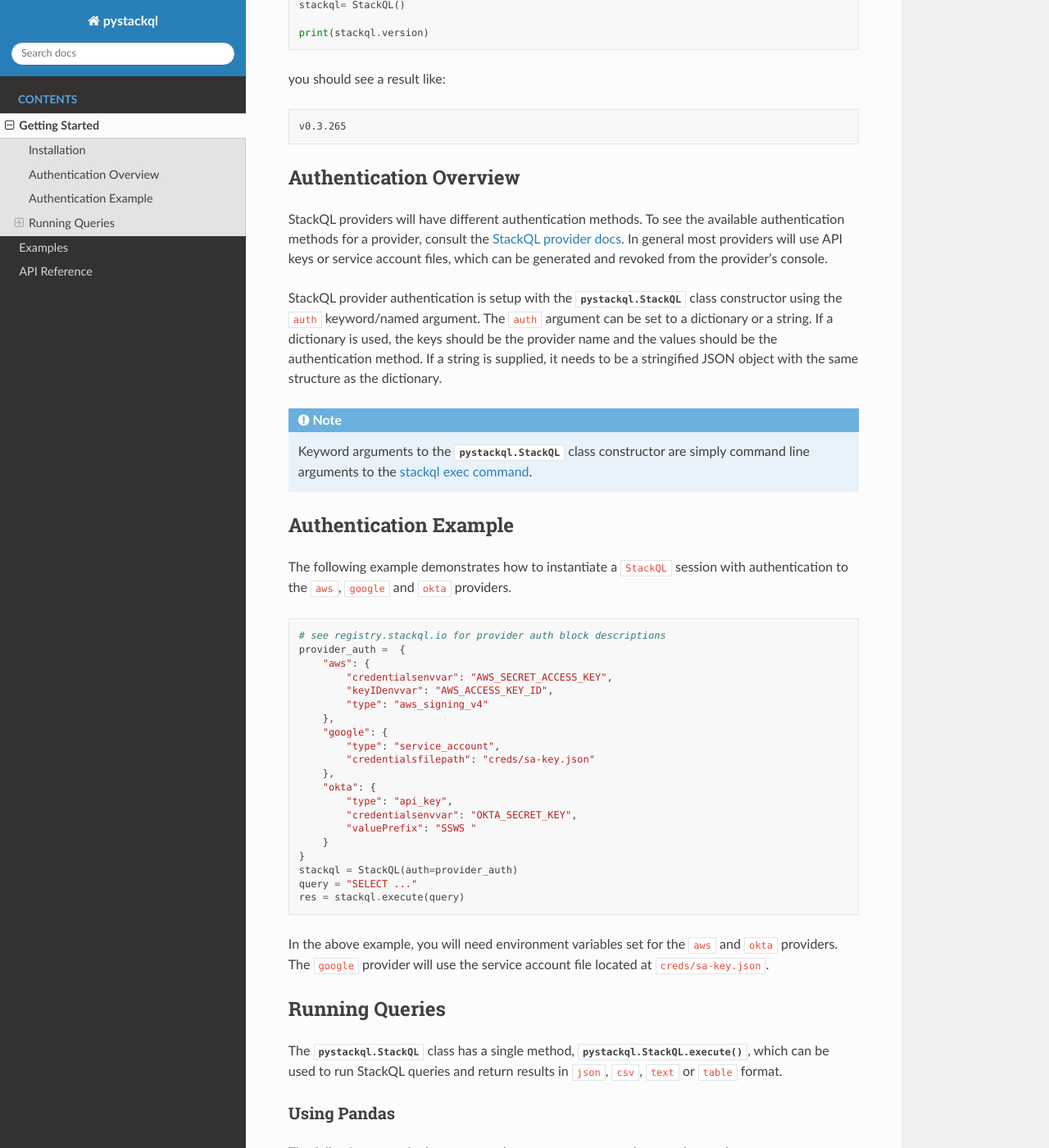
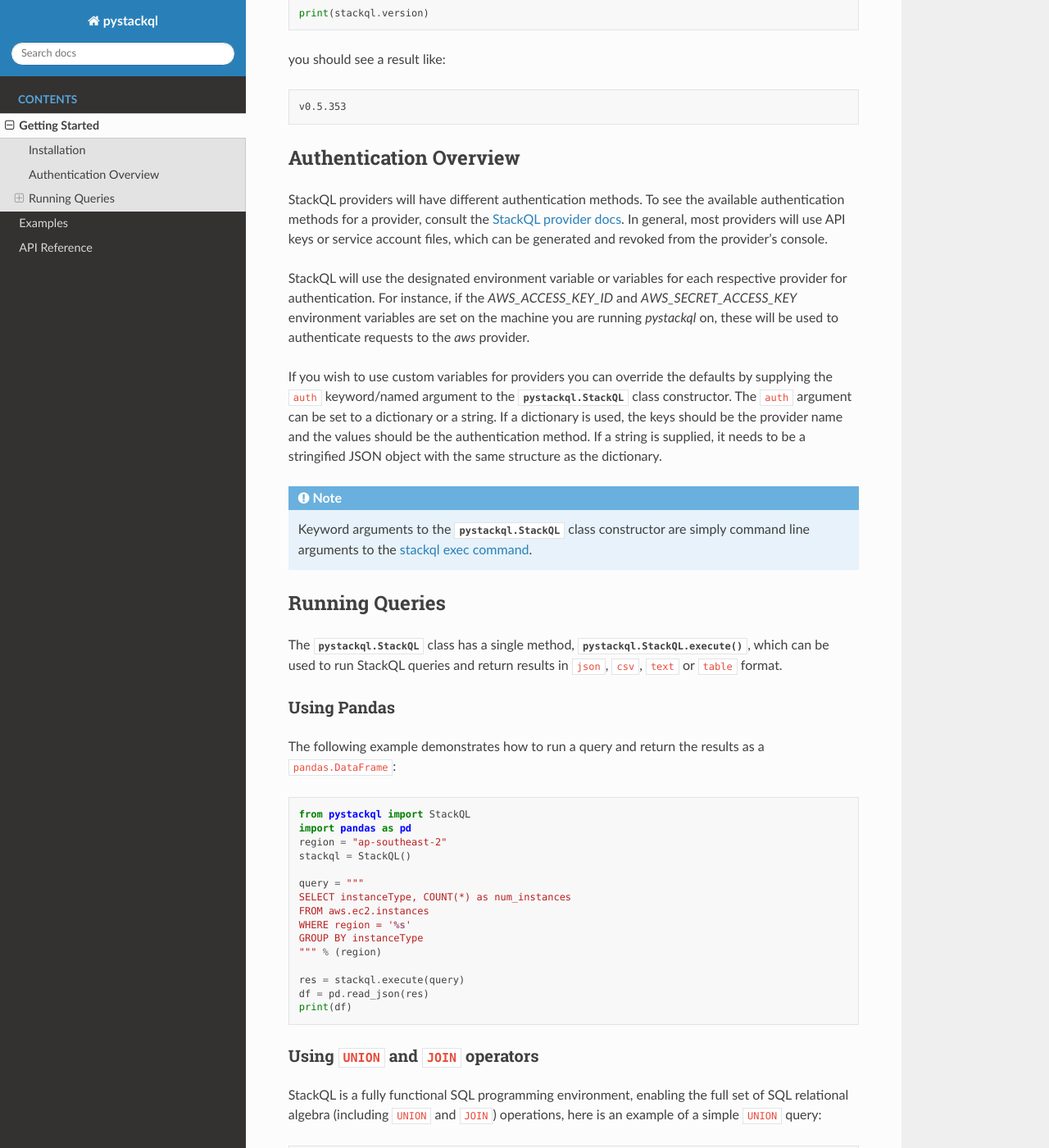
Before and after one commit to stackql/pystackql, a Sphinx documentation site: the page built from docs/source/intro.rst, in a window 1280 px wide and 1400 px high, scrolled down 870 px. Shown: the whole window at 82% size. Built offline with Sphinx 7.4.7 and the Read the Docs theme 2.0.0, drawn with Linux system fonts in a browser that asks for light colours; some of the changed text lies outside the part shown.

Commit message:
doc updates for 1.5.0

```diff
--- a/README.rst
+++ b/README.rst
@@ -132,4 +132,4 @@
 
 ::
 
-    twine upload dist/pystackql-1.0.2.tar.gz
+    twine upload dist/pystackql-1.5.0.tar.gz
--- a/docs/source/conf.py
+++ b/docs/source/conf.py
@@ -25,7 +25,7 @@
 # The short X.Y version
 version = ''
 # The full version, including alpha/beta/rc tags
-release = '1.0.2'
+release = '1.5.0'
 
 
 # -- General configuration ---------------------------------------------------
--- a/docs/source/examples.rst
+++ b/docs/source/examples.rst
@@ -9,8 +9,7 @@
 
     from pystackql import StackQL
     import pandas as pd
-    provider_auth =  { ... }
-    stackql = StackQL(auth=provider_auth)
+    stackql = StackQL()
 
 .. contents:: Examples
    :local:
--- a/docs/source/intro.rst
+++ b/docs/source/intro.rst
@@ -37,7 +37,7 @@
 
 .. code-block:: sh
 
-    v0.3.265
+    v0.5.353
 
 .. _auth-overview:
 
@@ -45,51 +45,18 @@
 ***********************
 
 StackQL providers will have different authentication methods. To see the available authentication methods for a provider, consult the `StackQL provider docs <https://registry.stackql.io/>`_.
-In general most providers will use API keys or service account files, which can be generated and revoked from the provider's console.
+In general, most providers will use API keys or service account files, which can be generated and revoked from the provider's console.
 
-StackQL provider authentication is setup with the :class:`pystackql.StackQL` class constructor using the ``auth`` keyword/named argument.
+StackQL will use the designated environment variable or variables for each respective provider for authentication.
+For instance, if the `AWS_ACCESS_KEY_ID` and `AWS_SECRET_ACCESS_KEY` environment variables are set on the machine you are running `pystackql` on, these will be used to authenticate requests to the `aws` provider.
+
+If you wish to use custom variables for providers you can override the defaults by supplying the ``auth`` keyword/named argument to the :class:`pystackql.StackQL` class constructor.
 The ``auth`` argument can be set to a dictionary or a string.  If a dictionary is used, the keys should be the provider name and the values should be the authentication method.
 If a string is supplied, it needs to be a stringified JSON object with the same structure as the dictionary.
-
-.. If a string is used, it should be the provider name.
-.. The authentication method will be read from the environment variable ``STACKQL_AUTH_<provider_name>``.
-.. For example, if you are using the Google provider, you can set the environment variable ``STACKQL_AUTH_GOOGLE`` to the path of your service account file.
-.. If you are using the AWS provider, you can set the environment variable ``STACKQL_AUTH_AWS`` to your API key.
 
 .. note::
 
    Keyword arguments to the :class:`pystackql.StackQL` class constructor are simply command line arguments to the `stackql exec command <https://stackql.io/docs/command-line-usage/exec>`_.
-
-Authentication Example
-**********************
-
-The following example demonstrates how to instantiate a ``StackQL`` session with authentication to the ``aws``, ``google`` and ``okta`` providers.
-
-.. code-block:: python
-
-    # see registry.stackql.io for provider auth block descriptions
-    provider_auth =  {
-        "aws": {
-            "credentialsenvvar": "AWS_SECRET_ACCESS_KEY",
-            "keyIDenvvar": "AWS_ACCESS_KEY_ID",
-            "type": "aws_signing_v4"
-        },
-        "google": {
-            "type": "service_account",
-            "credentialsfilepath": "creds/sa-key.json"
-        },
-        "okta": {
-            "type": "api_key",
-            "credentialsenvvar": "OKTA_SECRET_KEY",
-            "valuePrefix": "SSWS "
-        }
-    }
-    stackql = StackQL(auth=provider_auth)
-    query = "SELECT ..."
-    res = stackql.execute(query)
-
-
-In the above example, you will need environment variables set for the ``aws`` and ``okta`` providers.  The ``google`` provider will use the service account file located at ``creds/sa-key.json``.
 
 Running Queries
 ***************
@@ -105,15 +72,8 @@
 
     from pystackql import StackQL
     import pandas as pd
-    provider_auth =  {
-        "aws": {
-            "credentialsenvvar": "AWS_SECRET_ACCESS_KEY",
-            "keyIDenvvar": "AWS_ACCESS_KEY_ID",
-            "type": "aws_signing_v4"
-        }
-    }
     region = "ap-southeast-2"
-    stackql = StackQL(auth=provider_auth)
+    stackql = StackQL()
 
     query = """
     SELECT instanceType, COUNT(*) as num_instances
@@ -171,14 +131,9 @@
 
     from pystackql import StackQL
     import pandas as pd
-    provider_auth =  {
-        "azure": {
-            "type": "azure_default"
-        }
-    }
     subscriptionId = "273769f6-545f-45b2-8ab8-2f14ec5768dc"
     resourceGroupName = "stackql-ops-cicd-dev-01"
-    stackql = StackQL(auth=provider_auth)
+    stackql = StackQL()
 
     query = """
     SELECT name,
--- a/setup.py
+++ b/setup.py
@@ -10,7 +10,7 @@
 
 setup(
     name='pystackql',
-    version='1.0.2',
+    version='1.5.0',
     description='A Python interface for StackQL',
     long_description=readme,
     author='Jeffrey Aven',
```
Also changed, not shown: CHANGELOG.md (+6 -0 lines).
